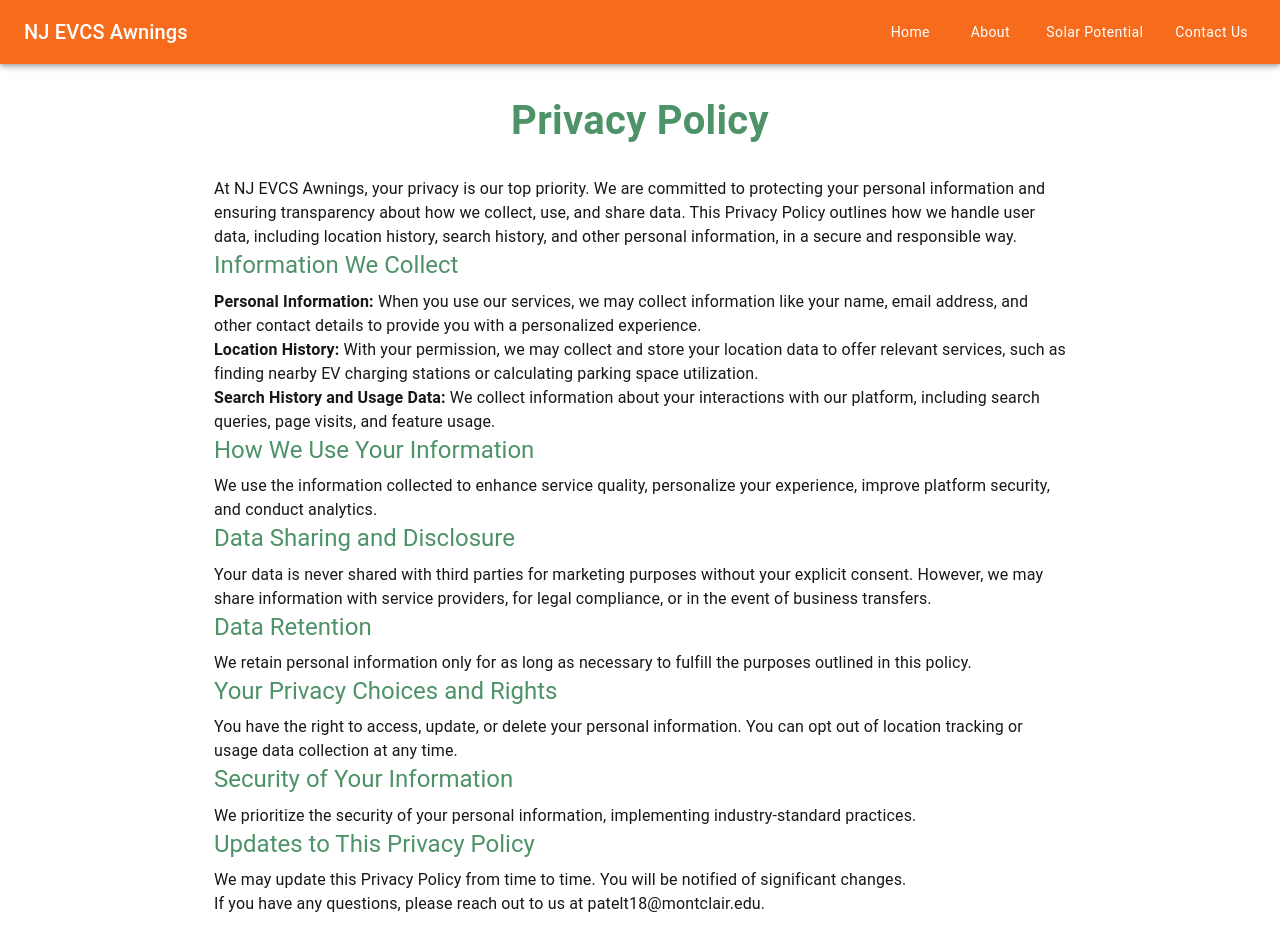
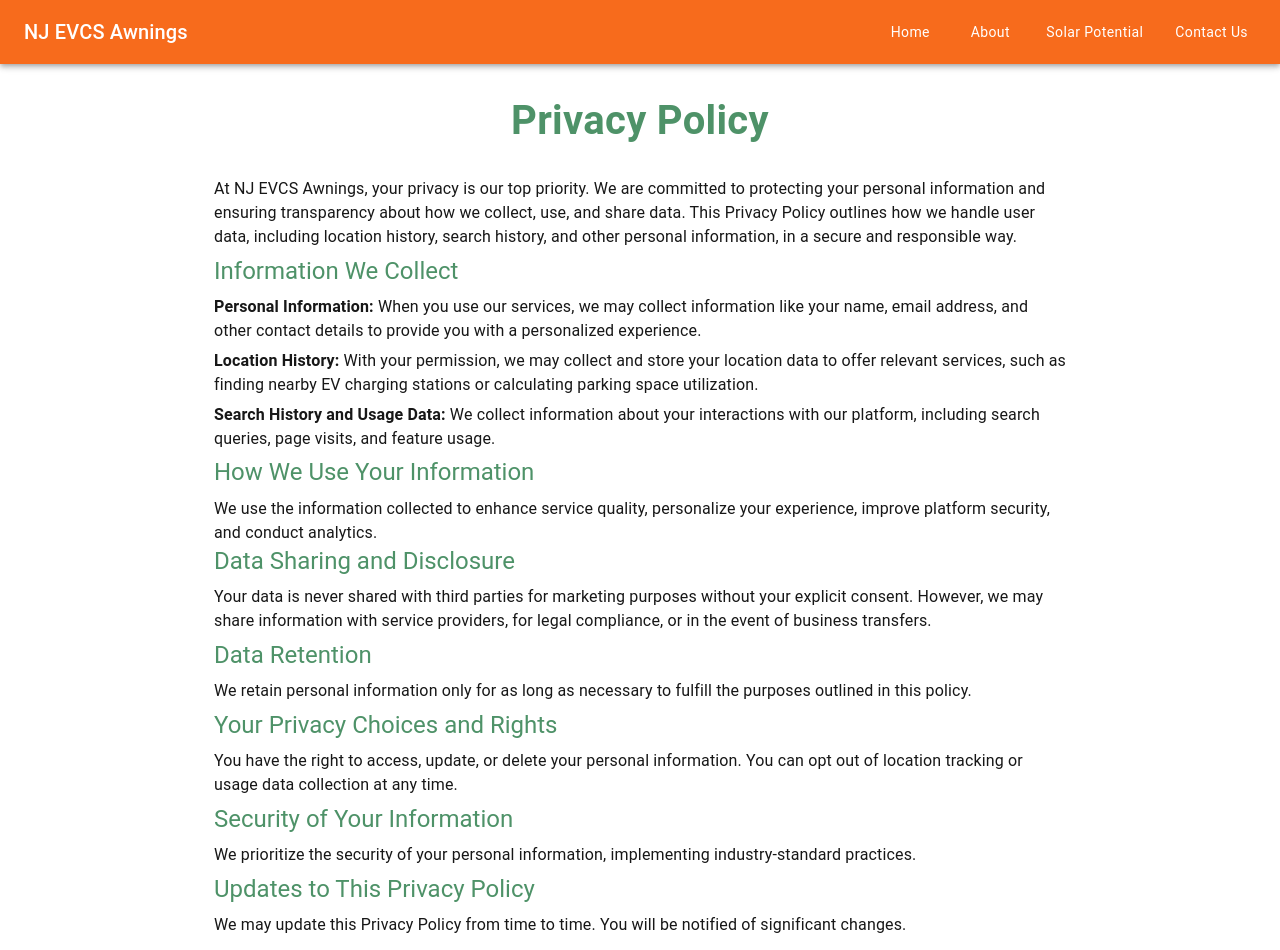
Before and after one commit to lenin12345-dev/njevcs-frontend, a Next.js app: page /privacy in a window 1280 px wide. Shown: the top 950 px of the page. Built offline with nearby package versions, Linux system fonts and the light colour scheme.

Commit message:
spacing fix

```diff
--- a/src/app/about/page.js
+++ b/src/app/about/page.js
@@ -8,8 +8,8 @@
         flexDirection: "column",
         alignItems: "center",
         justifyContent: "center",
-        padding: { xs: 3, sm: 4 },
-        paddingBottom: 4,
+        padding: { xs: 3, sm: 2 },
+        paddingBottom: 3,
         backgroundColor: "#f5f5f5",
       }}
     >
@@ -314,7 +314,6 @@
             color: "primary.main",
             fontWeight: "bold",
             textAlign: "center",
-            marginBottom: "20px",
             fontSize: { xs: "1rem", sm: "1.2rem" },
           }}
         >
--- a/src/app/privacy/page.js
+++ b/src/app/privacy/page.js
@@ -12,7 +12,7 @@
               }} gutterBottom>
         <span style={{color:"#4E9268"}}>Privacy Policy</span>
       </Typography>
-      <Typography >
+      <Typography gutterBottom >
         At NJ EVCS Awnings, your privacy is our top priority. We are committed to
         protecting your personal information and ensuring transparency about how
         we collect, use, and share data. This Privacy Policy outlines how we handle
@@ -22,17 +22,17 @@
       <Typography variant="h5" style={{ color: "#4E9268" }} gutterBottom>
         Information We Collect
       </Typography>
-      <Typography >
+      <Typography gutterBottom >
         <b>Personal Information:</b> When you use our services, we may collect information
         like your name, email address, and other contact details to provide you with a
         personalized experience.
       </Typography>
-      <Typography >
+      <Typography gutterBottom >
         <b>Location History:</b> With your permission, we may collect and store your location
         data to offer relevant services, such as finding nearby EV charging stations or
         calculating parking space utilization.
       </Typography>
-      <Typography >
+      <Typography gutterBottom >
         <b>Search History and Usage Data:</b> We collect information about your interactions
         with our platform, including search queries, page visits, and feature usage.
       </Typography>
@@ -46,7 +46,7 @@
       <Typography variant="h5" style={{ color: "#4E9268" }} gutterBottom>
         Data Sharing and Disclosure
       </Typography>
-      <Typography >
+      <Typography gutterBottom >
         Your data is never shared with third parties for marketing purposes without
         your explicit consent. However, we may share information with service
         providers, for legal compliance, or in the event of business transfers.
@@ -54,36 +54,30 @@
       <Typography variant="h5" style={{ color: "#4E9268" }} gutterBottom>
         Data Retention
       </Typography>
-      <Typography >
+      <Typography gutterBottom >
         We retain personal information only for as long as necessary to fulfill the
         purposes outlined in this policy.
       </Typography>
       <Typography variant="h5" style={{ color: "#4E9268" }} gutterBottom>
         Your Privacy Choices and Rights
       </Typography>
-      <Typography >
+      <Typography gutterBottom >
         You have the right to access, update, or delete your personal information. You
         can opt out of location tracking or usage data collection at any time.
       </Typography>
       <Typography variant="h5" style={{ color: "#4E9268" }} gutterBottom>
         Security of Your Information
       </Typography>
-      <Typography >
+      <Typography gutterBottom >
         We prioritize the security of your personal information, implementing
         industry-standard practices.
       </Typography>
       <Typography variant="h5" style={{ color: "#4E9268" }} gutterBottom>
         Updates to This Privacy Policy
       </Typography>
-      <Typography >
+      <Typography  >
         We may update this Privacy Policy from time to time. You will be notified
         of significant changes.
-      </Typography>
-      <Typography >
-        If you have any questions, please reach out to us at patelt18@montclair.edu.
-      </Typography>
-      <Typography variant="body2" align="center" sx={{ mt: 4 }}>
-        Copyright © {new Date().getFullYear()} NJ EVCS Awnings. All rights reserved.
       </Typography>
     </Container>
   );
```
